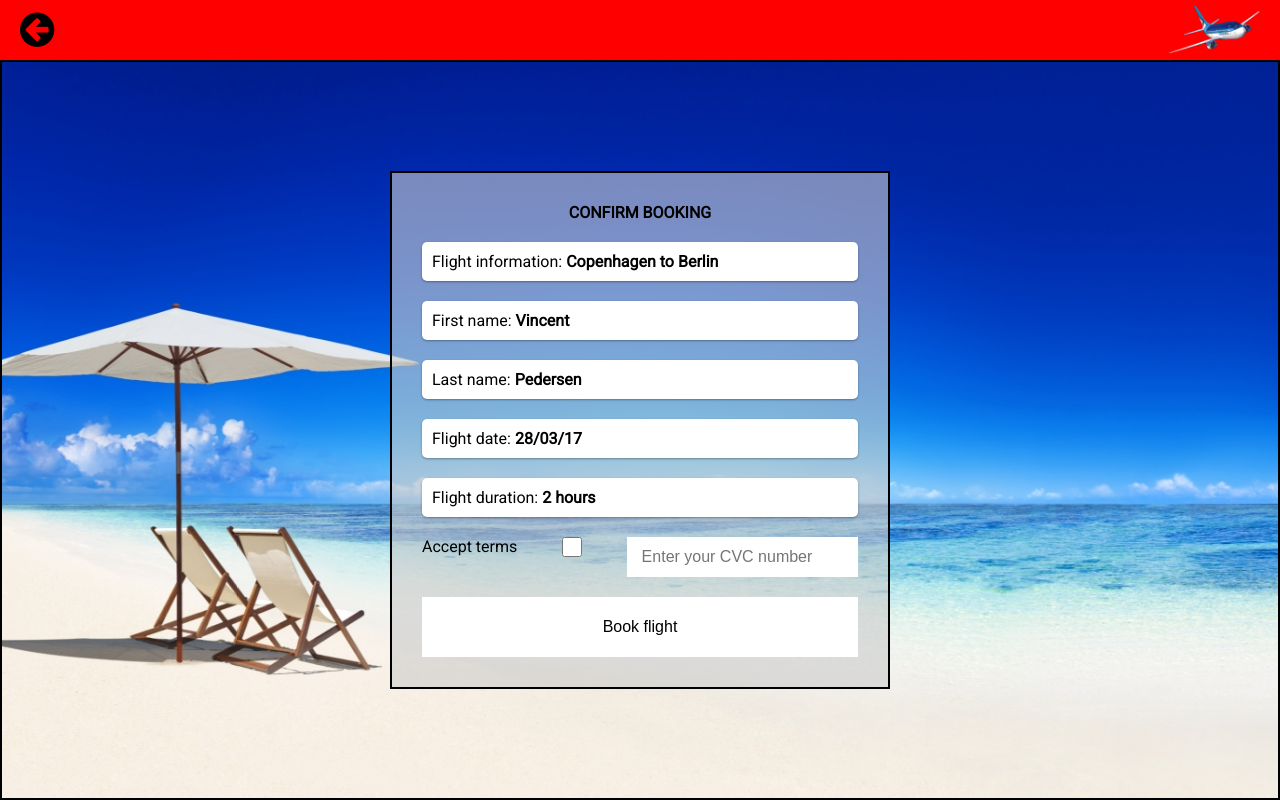
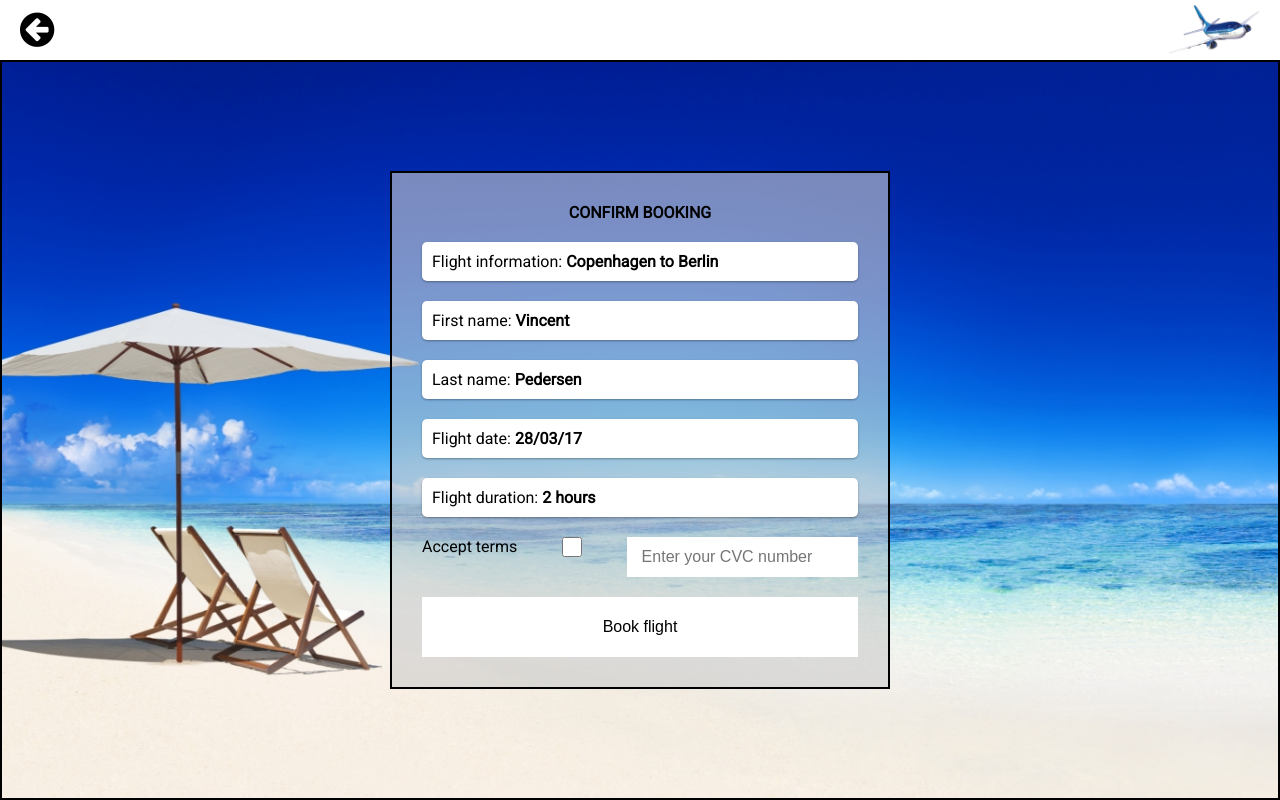
Before and after one commit to bachalarz/flight-app, a PHP site: page /payment.html in a window 1280 px wide. Run offline with PHP 8.4, Linux system fonts and the light colour scheme; some libraries are stand-ins or nearby versions.

Commit message:
no message

```diff
--- a/css/main-style.css
+++ b/css/main-style.css
@@ -18,7 +18,7 @@ header {
   padding: 0px 20px;
   width: 100%;
   height: 60px;
-  background-color: red;
+  background-color: white;
   font-size: 2.5rem; }
   header img {
     max-height: 50px;
--- a/css/payment.css
+++ b/css/payment.css
@@ -18,7 +18,7 @@ header {
   padding: 0px 20px;
   width: 100%;
   height: 60px;
-  background-color: red;
+  background-color: white;
   font-size: 2.5rem; }
   header img {
     max-height: 50px;
--- a/scss/main-style.scss
+++ b/scss/main-style.scss
@@ -1,4 +1,4 @@
-$primary-color: red;
+$primary-color: white;
 $button-hover-color: #cccccc;
 $button-height: 60px;
 $button-height-screen: 40px;
--- a/scss/payment.scss
+++ b/scss/payment.scss
@@ -1,4 +1,4 @@
-$primary-color: red;
+$primary-color: white;
 $button-hover-color: #cccccc;
 $button-height: 60px;
 $button-height-screen: 40px;
```
Also changed, not shown: 2 other files.
